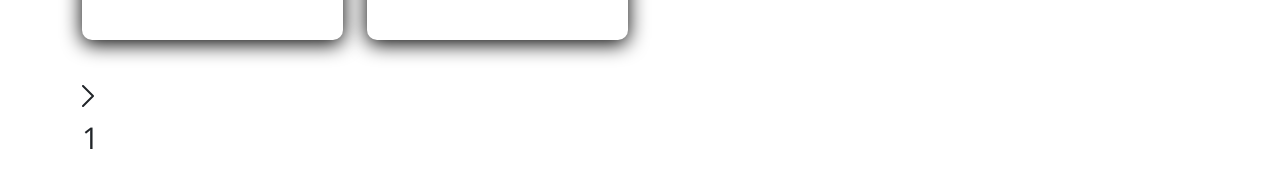
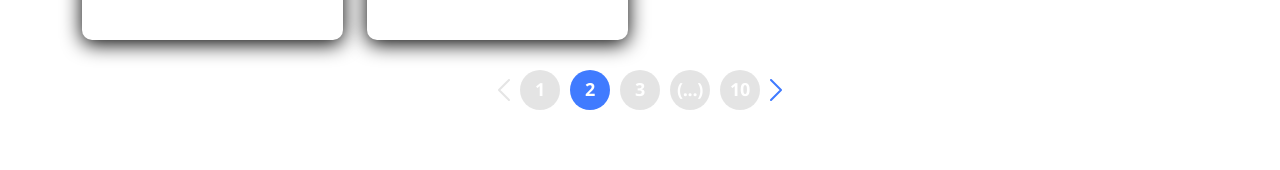
Before and after one commit to CarlosLaurine/Complete-DS-Catalog-App, a React (Create React App) app in the folder frontend-web/: page /products in a window 1280 px wide. Shown: the part 772-942 px from the top of the page. After the commit the page ends 906 px from the top, so only its background shows below. Built offline with nearby package versions, Linux system fonts and the light colour scheme.

Commit message:
Pagination Bar Style Implemented

```diff
--- a/frontend-web/src/App.css
+++ b/frontend-web/src/App.css
@@ -18,7 +18,8 @@ a,a:hover {
   box-shadow: 0px 4px 20px rgba(0, 0, 0, 25);
   border-radius: 10px;
   background-color: #ffffff;
+}
 
-
-
+Link{
+  text-decoration: none;
 }
--- a/frontend-web/src/assets/styles/custom.scss
+++ b/frontend-web/src/assets/styles/custom.scss
@@ -2,7 +2,7 @@ $theme-colors: (
   'primary': #407bff,
 );
 
-$body-bg: #e5e5e5;
+$body-bg: #f2f2f2f2;
 $body-color: #263238;
 
 @import '~bootstrap/scss/bootstrap.scss';
--- a/frontend-web/src/components/Pagbar/index.tsx
+++ b/frontend-web/src/components/Pagbar/index.tsx
@@ -1,15 +1,16 @@
+import './style.css';
 import { ReactComponent as ArrowIcon } from 'assets/images/arrow-icon.svg';
 
 const Pagbar = () => {
   return (
     <div className="pagination-container">
-      <ArrowIcon />
+      <ArrowIcon className="arrow-previous arrow-inactive" />
       <div className="pagination-item"> 1 </div>
-      <div className="pagination-item"> 2 </div>
+      <div className="pagination-item active"> 2 </div>
       <div className="pagination-item"> 3 </div>
       <div className="pagination-item"> (...) </div>
       <div className="pagination-item"> 10 </div>
-      <ArrowIcon />
+      <ArrowIcon className="arrow-active" />
     </div>
   );
 };
--- /dev/null
+++ b/frontend-web/src/components/Pagbar/style.css
@@ -0,0 +1,34 @@
+.pagination-container {
+  display: flex;
+  align-items: center;
+  justify-content: center;
+}
+
+.pagination-item {
+  width: 40px;
+  height: 40px;
+  border-radius: 50%;
+  background-color: #e1e1e1e1;
+  font-size: 18px;
+  font-weight: bold;
+  letter-spacing: -0.015em;
+  color: #ffffff;
+  display: flex;
+  justify-content: center;
+  align-items: center;
+  margin-right: 10px;
+}
+
+.pagination-item.active {
+  background-color: #407bff;
+}
+.arrow-previous {
+  transform: rotate(-180deg);
+  margin-right: 10px;
+}
+.arrow-active {
+  color: #407bff;
+}
+.arrow-inactive {
+  color: #e1e1e1e1;
+}
```
